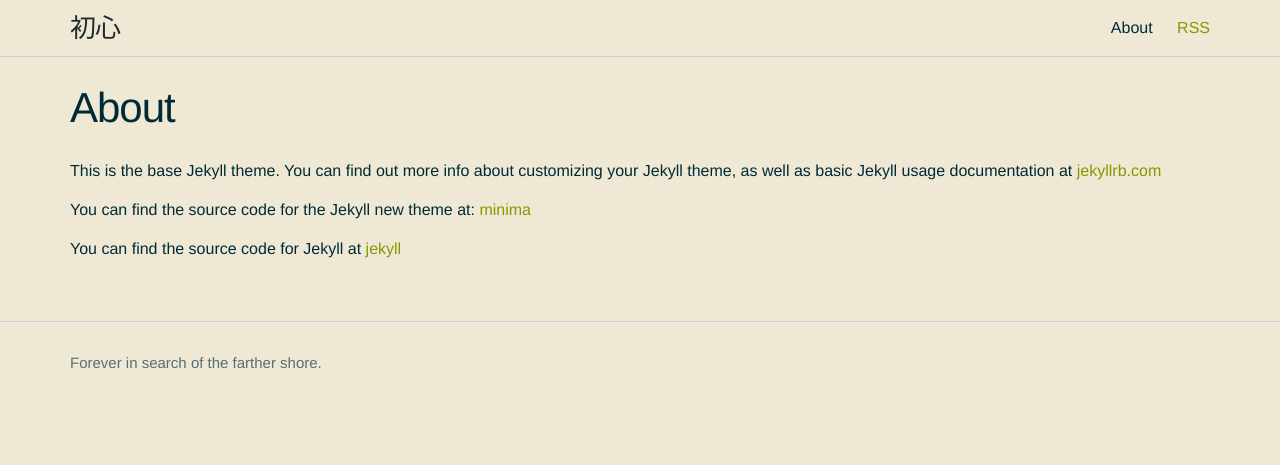
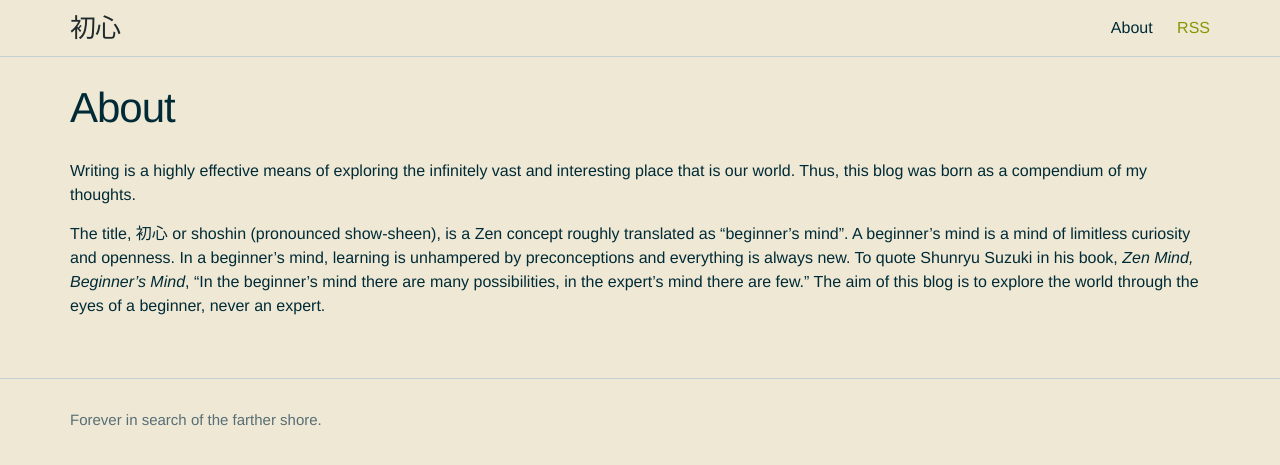
Before and after one commit to dempe/dempe.github.io, a Jekyll site: the page built from about.md, in a window 1280 px wide. Shown: the top 465 px of the page. Built offline with Jekyll 4.4.1, drawn with Linux system fonts in a browser that asks for light colours.

Commit message:
update about

```diff
--- a/about.md
+++ b/about.md
@@ -4,10 +4,6 @@ title: About
 permalink: /about/
 ---
 
-This is the base Jekyll theme. You can find out more info about customizing your Jekyll theme, as well as basic Jekyll usage documentation at [jekyllrb.com](http://jekyllrb.com/)
+Writing is a highly effective means of exploring the infinitely vast and interesting place that is our world.  Thus, this blog was born as a compendium of my thoughts.
 
-You can find the source code for the Jekyll new theme at:
-[minima](https://github.com/jekyll/minima)
-
-You can find the source code for Jekyll at
-[jekyll](https://github.com/jekyll/jekyll)
+The title, 初心 or shoshin (pronounced show-sheen), is a Zen concept roughly translated as "beginner's mind".  A beginner's mind is a mind of limitless curiosity and openness.  In a beginner's mind, learning is unhampered by preconceptions and everything is always new.  To quote Shunryu Suzuki in his book, *Zen Mind, Beginner's Mind*, "In the beginner's mind there are many possibilities, in the expert's mind there are few."  The aim of this blog is to explore the world through the eyes of a beginner, never an expert.
```
